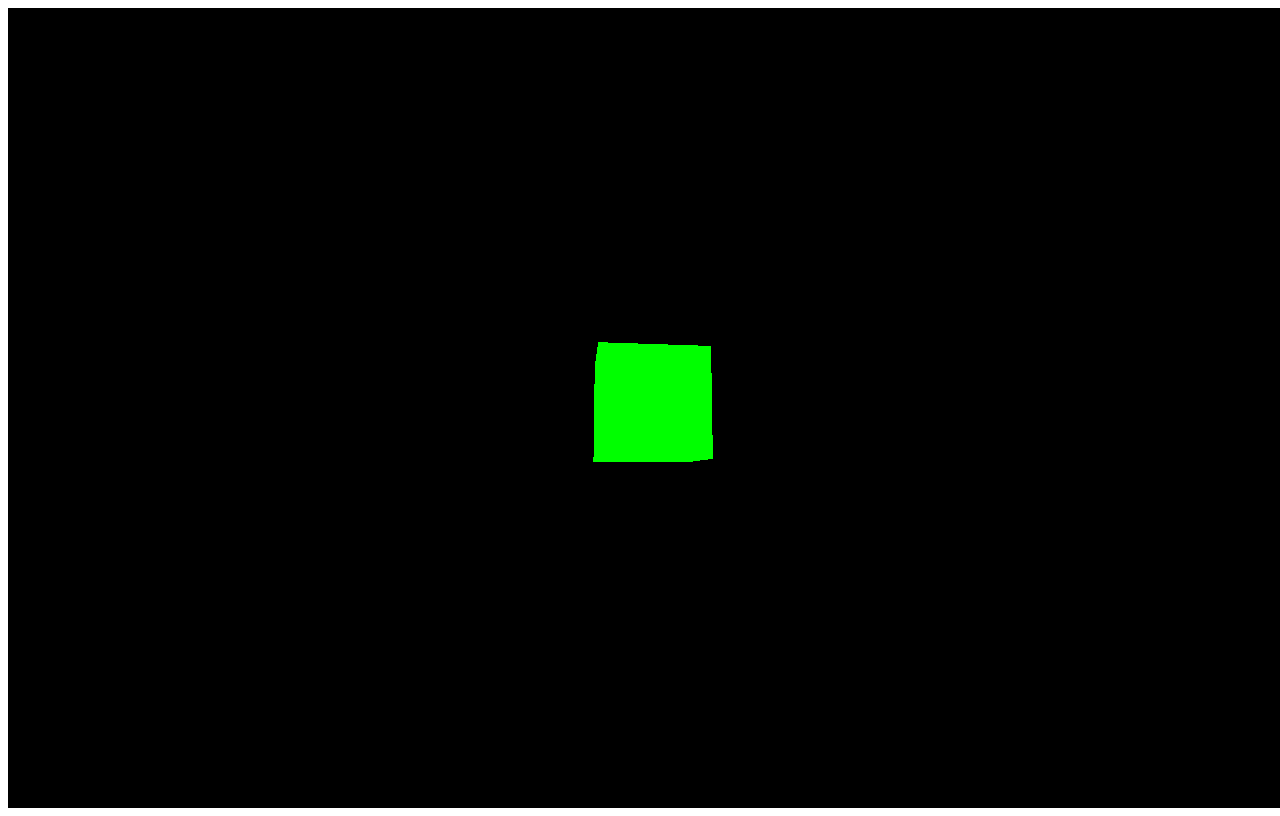
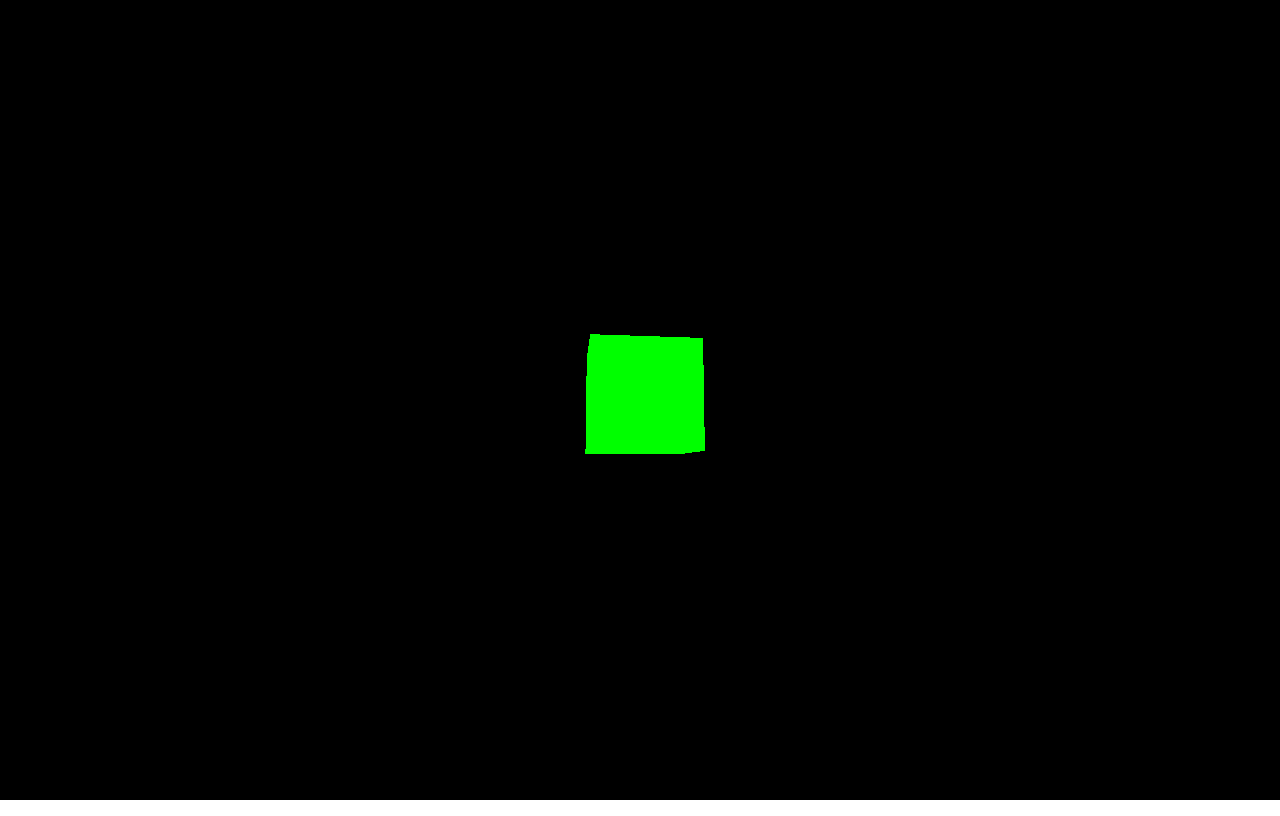
Before and after one commit to PeterPython/solarsystem, a plain HTML site: page index.html in a window 1280 px wide. Drawn offline with nearby package versions, Linux system fonts and the light colour scheme.

Commit message:
Update index.html

```diff
--- a/index.html
+++ b/index.html
@@ -2,17 +2,20 @@
 <html>
 <head>
     <script src="https://cdnjs.cloudflare.com/ajax/libs/three.js/r159/three.js"></script>
+    <style>body { margin: 0; overflow: hidden; }</style>
 </head>
 <body>
     <script>
         const scene = new THREE.Scene();
+        scene.background = new THREE.Color(0x000000);  // Black background
+
         const camera = new THREE.PerspectiveCamera(75, window.innerWidth / window.innerHeight, 0.1, 1000);
         const renderer = new THREE.WebGLRenderer();
 
         renderer.setSize(window.innerWidth, window.innerHeight);
         document.body.appendChild(renderer.domElement);
 
-        const geometry = new THREE.BoxGeometry();
+        const geometry = new THREE.BoxGeometry(1, 1, 1);
         const material = new THREE.MeshBasicMaterial({ color: 0x00ff00 });
         const cube = new THREE.Mesh(geometry, material);
         scene.add(cube);
```
